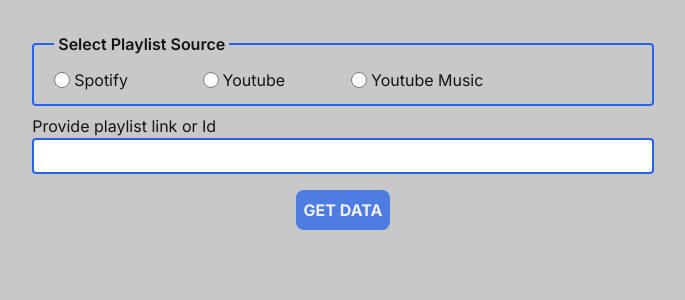
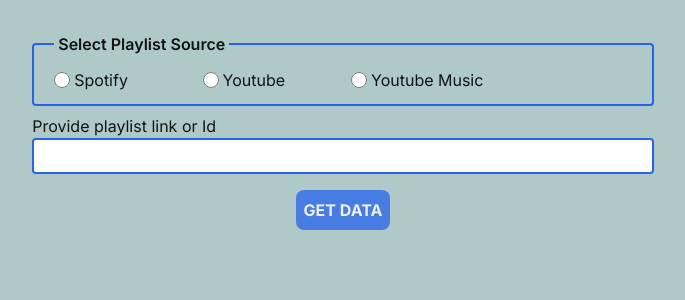
Before and after one commit to gizinski-jacek/playlist2text, a Next.js app: page / in a window 1280 px wide. Shown: the top 300 px of the page, without its empty margins (297-982 px from the left). Built offline with nearby package versions, Linux system fonts and the light colour scheme.

Commit message:
Changing primary color

```diff
--- a/app/global.scss
+++ b/app/global.scss
@@ -4,7 +4,7 @@
 
 @layer base {
 	:root {
-		--color-primary: 200 200 200;
+		--color-primary: 175 200 200;
 		--color-secondary: 20 20 20;
 	}
 }
```
